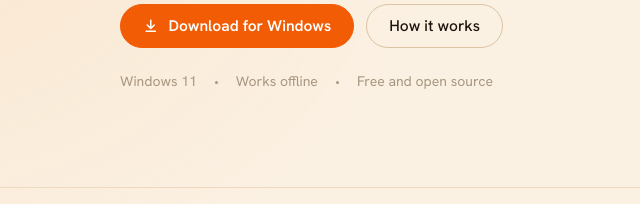
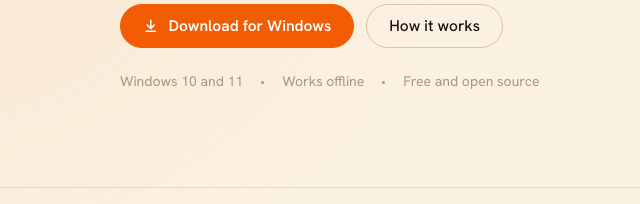
Before and after one commit to JosephMorris7/orange, a plain HTML site: page docs/index.html in a window 1280 px wide. Shown: the part 596-800 px from the top of the page, 0-640 px from the left. Drawn offline with nearby package versions, Linux system fonts and the light colour scheme.

Commit message:
Site: mention Windows 10 and 11

```diff
--- a/docs/index.html
+++ b/docs/index.html
@@ -286,7 +286,7 @@ footer p + p { margin-top:10px; }
         <a class="btn primary" href="https://github.com/JosephMorris7/orange/releases/latest/download/Orange-setup.exe" rel="noopener"><svg class="ico" aria-hidden="true"><use href="#dl"/></svg>Download for Windows</a>
         <a class="btn" href="#keys">How it works</a>
       </div>
-      <div class="facts"><span>Windows 11</span><span>Works offline</span><span>Free and open source</span></div>
+      <div class="facts"><span>Windows 10 and 11</span><span>Works offline</span><span>Free and open source</span></div>
     </div>
     <div class="stage" id="stage">
       <div class="keys" role="group" aria-label="Choose which wheel to preview">
@@ -402,7 +402,7 @@ footer p + p { margin-top:10px; }
   <div class="wrap">
     <span class="eyebrow">Get Orange</span>
     <h2>Download, install, drag a file.</h2>
-    <p class="sub">One installer for Windows 11 (64-bit). The conversion programs are inside, so there is nothing else to set up.</p>
+    <p class="sub">One installer for Windows 10 and 11 (64-bit). The conversion programs are inside, so there is nothing else to set up.</p>
     <div class="cta">
       <a class="btn primary" href="https://github.com/JosephMorris7/orange/releases/latest/download/Orange-setup.exe" rel="noopener"><svg class="ico" aria-hidden="true"><use href="#dl"/></svg>Download for Windows</a>
       <a class="btn" href="Orange-Quick-Start-Guide.pdf" target="_blank" rel="noopener">Quick Start Guide (PDF)</a>
```
